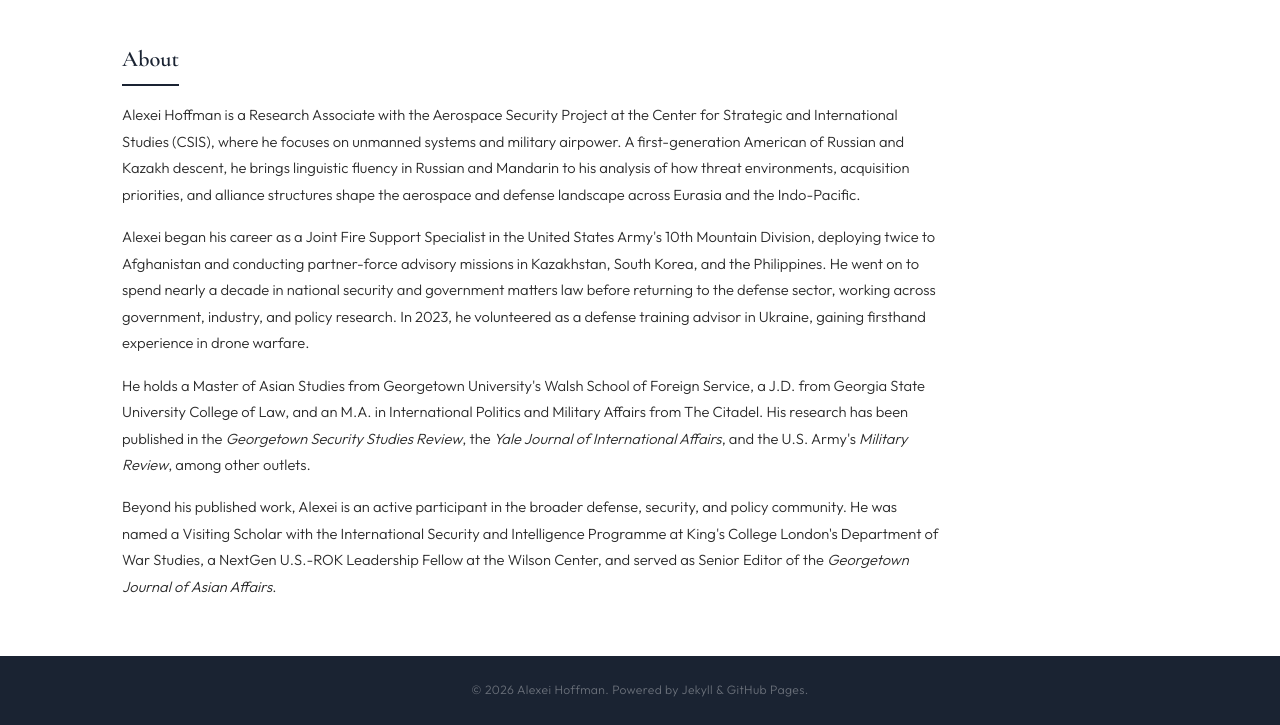
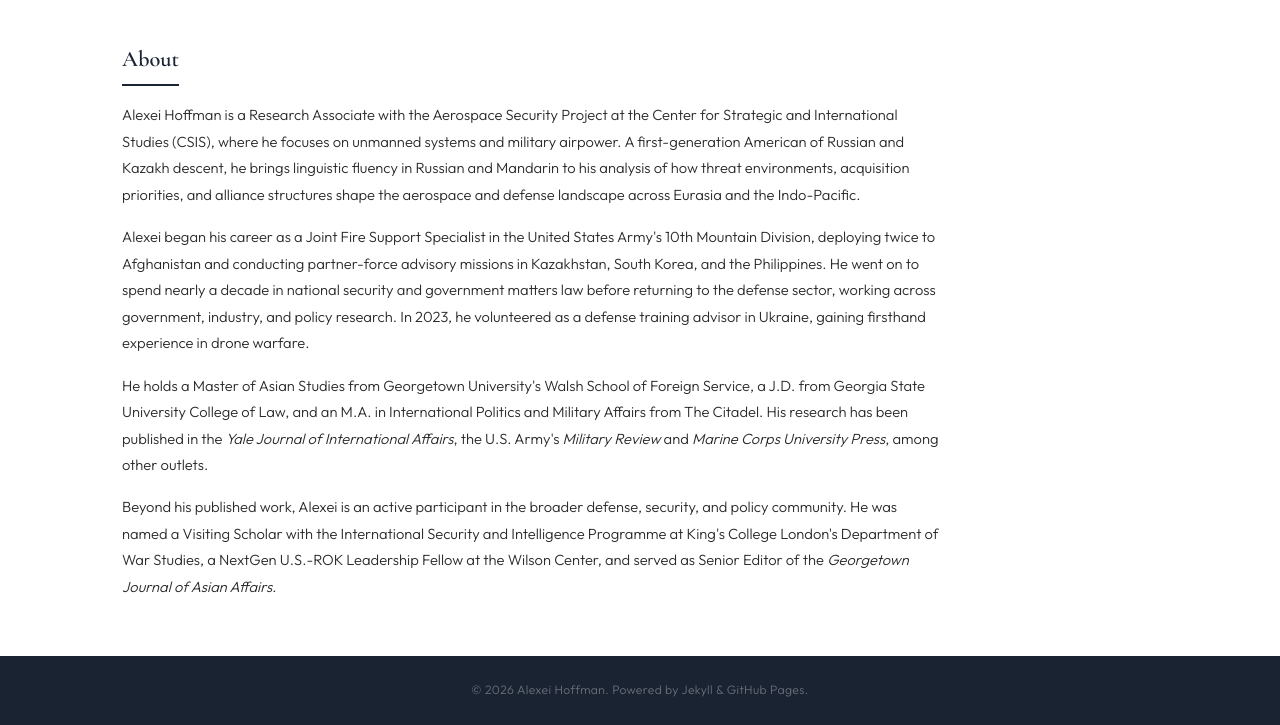
Before and after one commit to a-novi13-byte/a-novi13-byte.github.io, a Jekyll site: the page built from index.html, in a window 1280 px wide and 1147 px high. Shown: the part 422-1147 px from the top of the window. Built offline with Jekyll 4.4.1, drawn with Linux system fonts in a browser that asks for light colours.

Commit message:
Update index.html

```diff
--- a/index.html
+++ b/index.html
@@ -23,6 +23,6 @@
   <h2 class="about-heading">About</h2>
   <p>Alexei Hoffman is a Research Associate with the Aerospace Security Project at the Center for Strategic and International Studies (CSIS), where he focuses on unmanned systems and military airpower. A first-generation American of Russian and Kazakh descent, he brings linguistic fluency in Russian and Mandarin to his analysis of how threat environments, acquisition priorities, and alliance structures shape the aerospace and defense landscape across Eurasia and the Indo-Pacific.</p>
   <p>Alexei began his career as a Joint Fire Support Specialist in the United States Army's 10th Mountain Division, deploying twice to Afghanistan and conducting partner-force advisory missions in Kazakhstan, South Korea, and the Philippines. He went on to spend nearly a decade in national security and government matters law before returning to the defense sector, working across government, industry, and policy research. In 2023, he volunteered as a defense training advisor in Ukraine, gaining firsthand experience in drone warfare.</p>
-  <p>He holds a Master of Asian Studies from Georgetown University's Walsh School of Foreign Service, a J.D. from Georgia State University College of Law, and an M.A. in International Politics and Military Affairs from The Citadel. His research has been published in the <em>Georgetown Security Studies Review</em>, the <em>Yale Journal of International Affairs</em>, and the U.S. Army's <em>Military Review</em>, among other outlets.</p>
+  <p>He holds a Master of Asian Studies from Georgetown University's Walsh School of Foreign Service, a J.D. from Georgia State University College of Law, and an M.A. in International Politics and Military Affairs from The Citadel. His research has been published in the <em>Yale Journal of International Affairs</em>, the U.S. Army's <em>Military Review</em> and <em>Marine Corps University Press</em>, among other outlets.</p>
   <p>Beyond his published work, Alexei is an active participant in the broader defense, security, and policy community. He was named a Visiting Scholar with the International Security and Intelligence Programme at King's College London's Department of War Studies, a NextGen U.S.-ROK Leadership Fellow at the Wilson Center, and served as Senior Editor of the <em>Georgetown Journal of Asian Affairs</em>.</p>
 </section>
```
